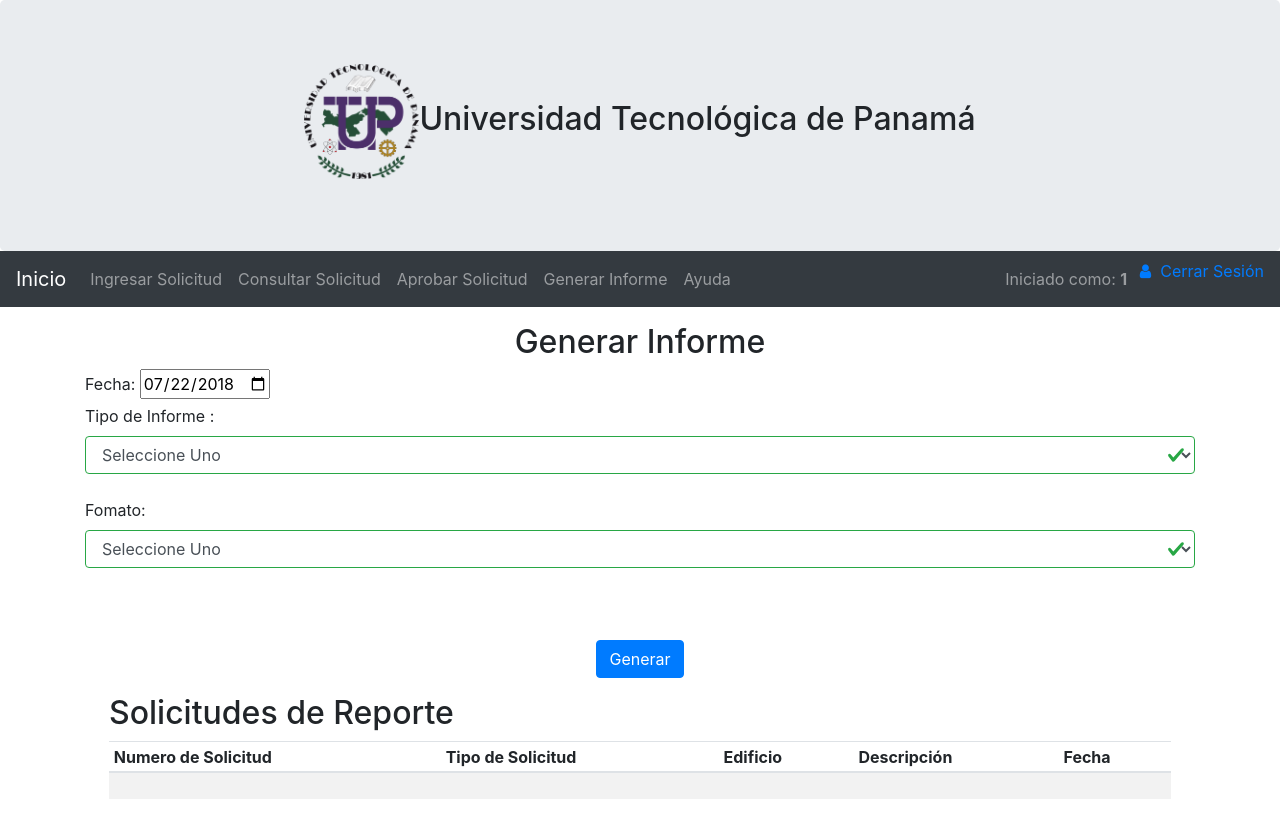
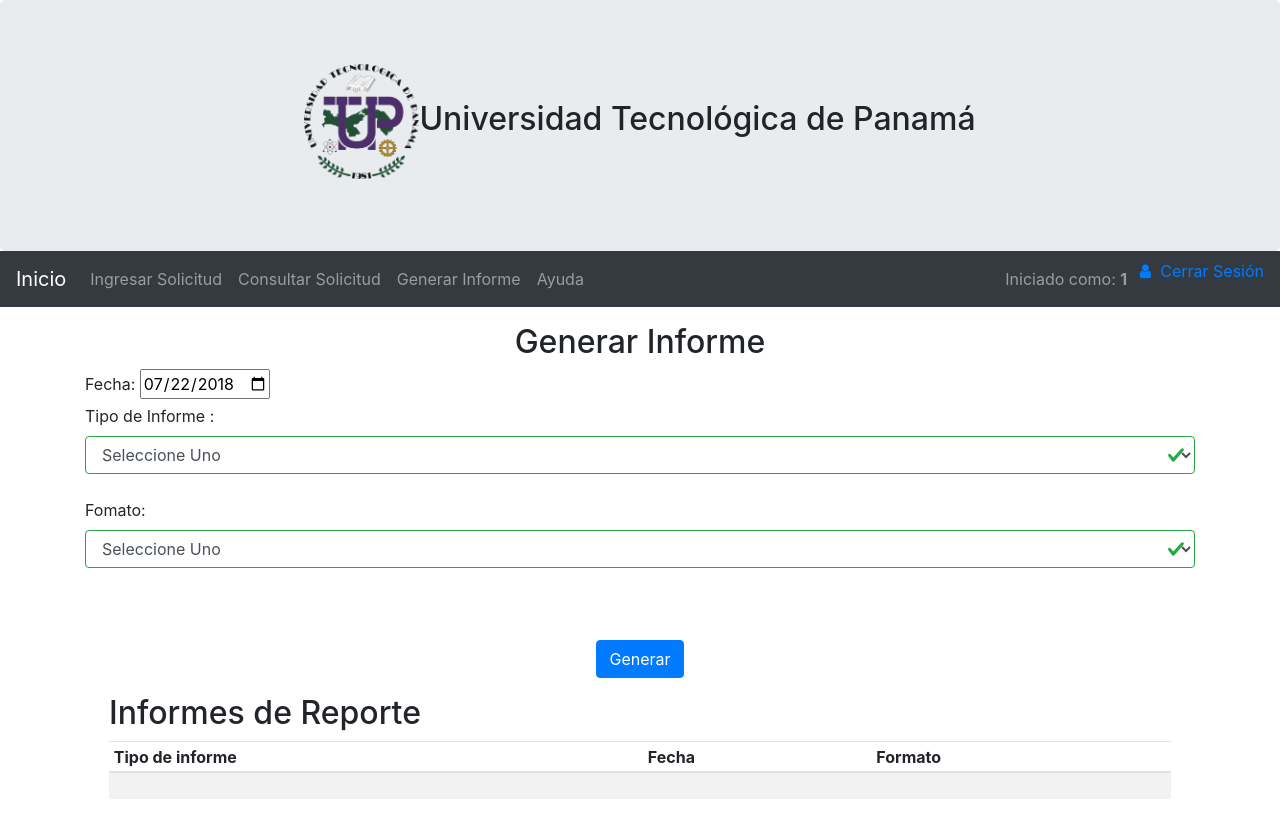
Before and after one commit to gustavodavidp/IngenieriaWebProyectoFinal, a PHP site: page /Views/Secretarias/GenerarInforme.php in a window 1280 px wide. Run offline with PHP 8.4, Linux system fonts and the light colour scheme; the visitor is signed in with stand-in values (Sample User, id 1); tables that the repository leaves empty or names only in its code hold one stand-in row (values such as "Sample post"); data that the repository does not hold is empty; some libraries are stand-ins or nearby versions.

Commit message:
Ultima version del proyecto

```diff
--- a/app/Views/Secretarias/Aprobar.php
+++ b/app/Views/Secretarias/Aprobar.php
@@ -111,7 +111,7 @@
                                       <label class="custom-control-label" for="customCheck"></label>
                                     </div>
 
-                            </td>
+                  </td>
                       <td><?php if ($conexión = mysqli_connect("mysql", "root", "clave123", "SecretariaAdministrativa")){
   // 2) Preparar la orden SQL
   $consulta= "SELECT*FROM SolicitudReporte";
--- a/app/Views/Secretarias/GenerarInforme.php
+++ b/app/Views/Secretarias/GenerarInforme.php
@@ -64,16 +64,15 @@
 
 <main role="main" class="col-md-9 ml-sm-auto col-lg-12 px-4">
 
-<h2 class="mt-2">Solicitudes de Reporte</h2>
+<h2 class="mt-2">Informes de Reporte</h2>
 <div class="table-responsive">
     <table class="table table-striped table-sm table-hover">
         <thead>
             <tr>
-                <th>Numero de Solicitud</th>
-                <th>Tipo de Solicitud</th>
-                <th>Edificio</th>
-                <th>Descripción</th>
+                <th>Tipo de informe</th>
                 <th>Fecha</th>
+                <th>Formato</th>
+
             </tr>
         </thead>
         <tbody>
@@ -81,56 +80,20 @@
                 <tr>
                     <td><?php if ($conexión = mysqli_connect("mysql", "root", "clave123", "SecretariaAdministrativa")){
 // 2) Preparar la orden SQL
-$consulta= "SELECT*FROM SolicitudReporte";
+$consulta= "SELECT*FROM InformeFinal";
 
 // 3) Ejecutar la orden y obtener datos
 $datos= mysqli_query ($conexión,$consulta);
 
 // 4) Ir Imprimiendo las filas resultantes
 while ($fila =mysqli_fetch_array($datos)){
- echo $fila["idSolicitud"];
+ echo $fila["Tipo_Informe"];
  echo "</p>";
 }
 }?></td>
                     <td><?php  if ($conexión = mysqli_connect("mysql", "root", "clave123", "SecretariaAdministrativa")){
 // 2) Preparar la orden SQL
-$consulta= "SELECT*FROM SolicitudReporte";
-
-// 3) Ejecutar la orden y obtener datos
-$datos= mysqli_query ($conexión,$consulta);
-
-// 4) Ir Imprimiendo las filas resultantes
-while ($fila =mysqli_fetch_array($datos)){
- echo $fila["Tipo_Solicitud"];
- echo "</p>";}
-} ?></td>
-                    <td><?php if ($conexión = mysqli_connect("mysql", "root", "clave123", "SecretariaAdministrativa")){
-// 2) Preparar la orden SQL
-$consulta= "SELECT*FROM SolicitudReporte";
-
-// 3) Ejecutar la orden y obtener datos
-$datos= mysqli_query ($conexión,$consulta);
-
-// 4) Ir Imprimiendo las filas resultantes
-while ($fila =mysqli_fetch_array($datos)){
- echo $fila["Edificio"];
- echo "</p>";}
-}  ?></td>
-                    <td><?php if ($conexión = mysqli_connect("mysql", "root", "clave123", "SecretariaAdministrativa")){
-// 2) Preparar la orden SQL
-$consulta= "SELECT*FROM SolicitudReporte";
-
-// 3) Ejecutar la orden y obtener datos
-$datos= mysqli_query ($conexión,$consulta);
-
-// 4) Ir Imprimiendo las filas resultantes
-while ($fila =mysqli_fetch_array($datos)){
- echo $fila["Descripcion"];
- echo "</p>";}
-}  ?></td>
-                    <td><?php if ($conexión = mysqli_connect("mysql", "root", "clave123", "SecretariaAdministrativa")){
-// 2) Preparar la orden SQL
-$consulta= "SELECT*FROM SolicitudReporte";
+$consulta= "SELECT*FROM InformeFinal";
 
 // 3) Ejecutar la orden y obtener datos
 $datos= mysqli_query ($conexión,$consulta);
@@ -139,7 +102,20 @@
 while ($fila =mysqli_fetch_array($datos)){
  echo $fila["Fecha"];
  echo "</p>";}
-}   ?></td>
+} ?></td>
+                    <td><?php if ($conexión = mysqli_connect("mysql", "root", "clave123", "SecretariaAdministrativa")){
+// 2) Preparar la orden SQL
+$consulta= "SELECT*FROM InformeFinal";
+
+// 3) Ejecutar la orden y obtener datos
+$datos= mysqli_query ($conexión,$consulta);
+
+// 4) Ir Imprimiendo las filas resultantes
+while ($fila =mysqli_fetch_array($datos)){
+ echo $fila["Formato"];
+ echo "</p>";}
+}  ?></td>
+
                 </tr>
 
         </tbody>
--- a/app/Views/Secretarias/navbar.php
+++ b/app/Views/Secretarias/navbar.php
@@ -27,9 +27,7 @@
 	<li class="nav-item">
       <a class="nav-link" href="../../Views/Secretarias/ConsultarSolicitud.php">Consultar Solicitud</a>
 	</li>
-	<li class="nav-item">
-      <a class="nav-link" href="../../Views/Secretarias/Aprobar.php">Aprobar Solicitud</a>
-	</li>
+
     <li class="nav-item">
       <a class="nav-link" href="../../Views/Secretarias/GenerarInforme.php">Generar Informe</a>
 	</li>
```
Also changed, not shown: 3 other files.
